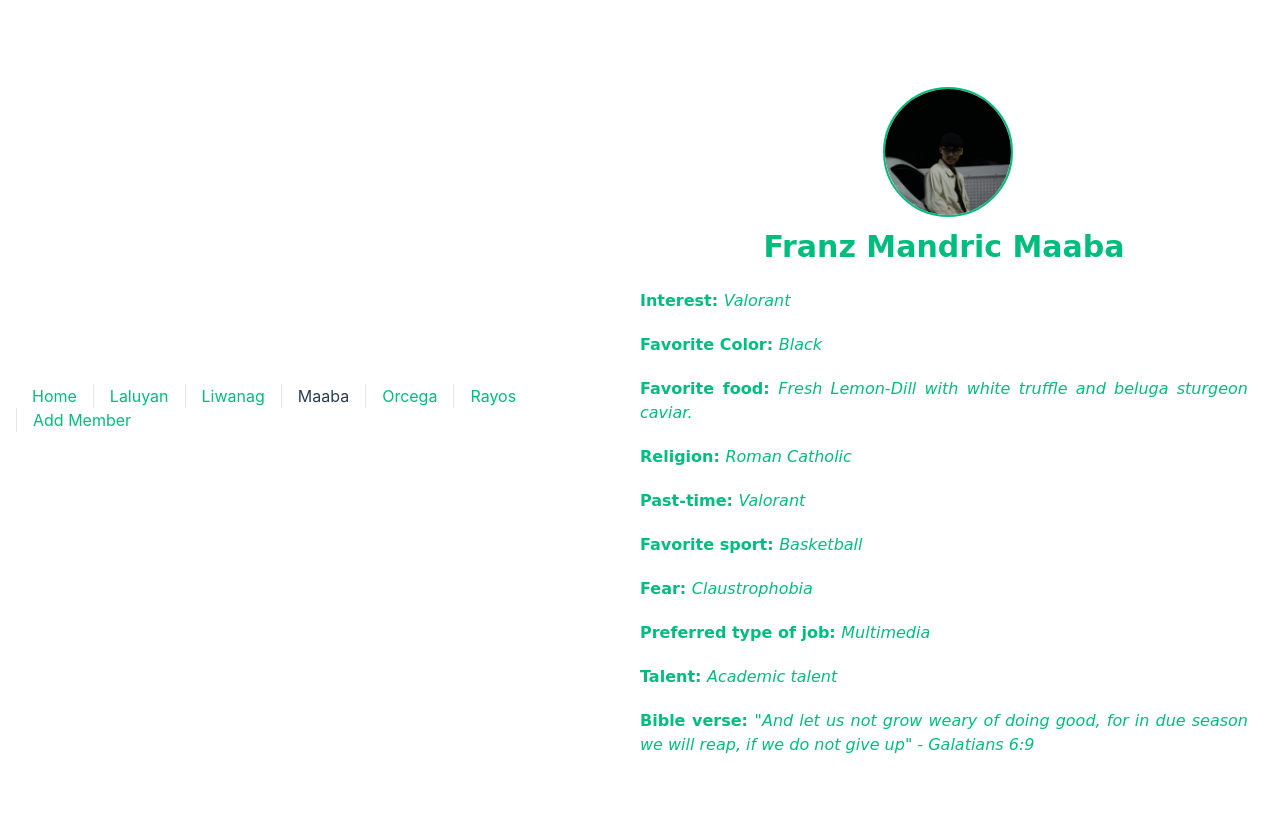
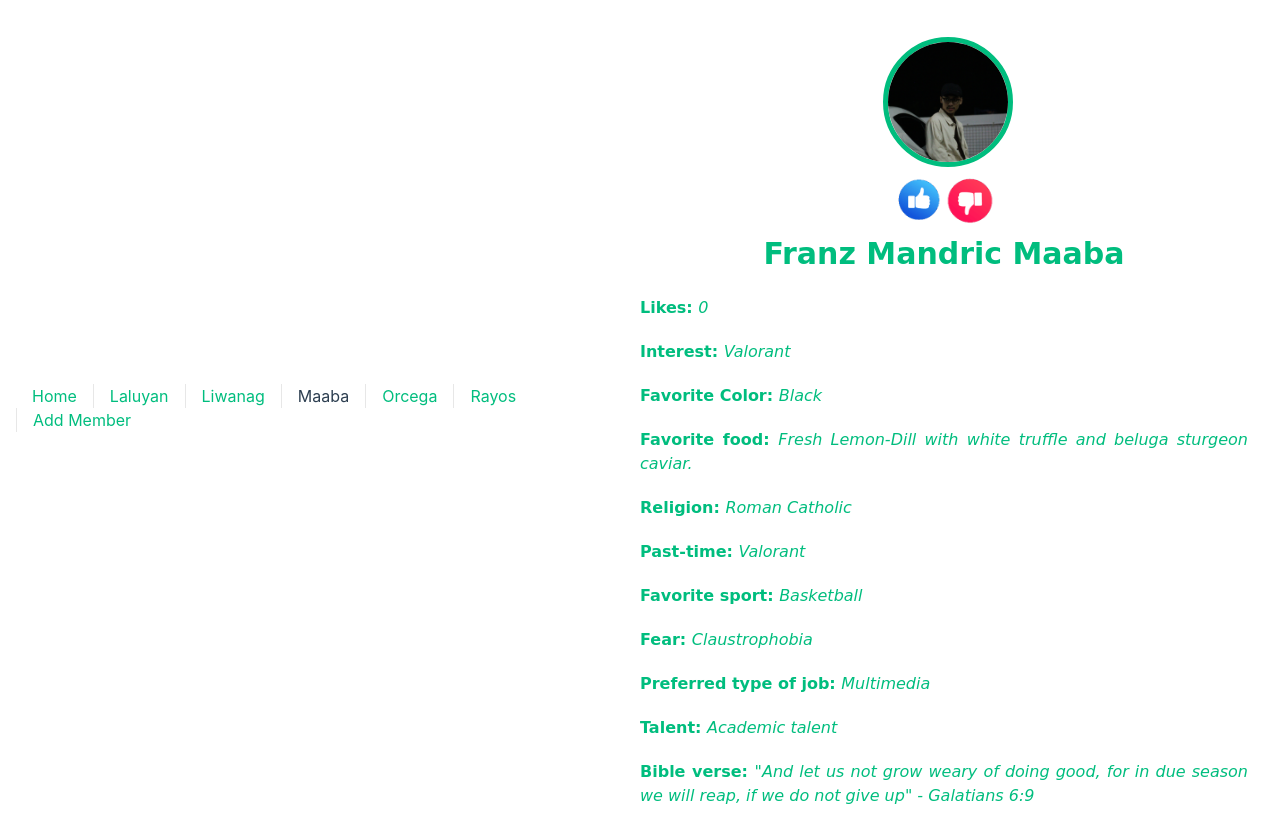
Before and after one commit to multiverseOfClarkness/vue-practice, a Vue app: page /maaba in a window 1280 px wide. Built offline with nearby package versions, Linux system fonts and the light colour scheme.

Commit message:
Like and dislike button on individual profile pages

```diff
--- a/src/views/AboutView.vue
+++ b/src/views/AboutView.vue
@@ -1,6 +1,10 @@
 <script>
   export default {
-
+    data() {
+      return {
+        count: 0
+      }
+    },
     props: {
       name: {
         type: String,
@@ -50,6 +54,16 @@
         type: String,
         required: true
       }
+    },
+    methods: {
+      like() {
+        this.count++
+      },
+
+      dislike() {
+        this.count--
+      }
+
     }
   }
 </script>
@@ -62,9 +76,24 @@
         <img :src="imagesrc" alt="" >
       </div>
 
+      <div >
+        <button @click="like" class="my-button">
+          <img src="../assets/like.png" alt="">
+        </button>
+        <button @click="dislike" class="my-button">
+          <img src="../assets/dislike.png" alt="">
+        </button>
+      </div>
+
 
       <h1>{{ name }}</h1>
 
+      <p>
+        <span class="label">Likes: </span>
+        <span class="content">
+          {{ count }}
+        </span>
+      </p>
       <p>
         <span class="label">Interest: </span>
         <span class="content">
@@ -138,6 +167,33 @@
 </template>
 
 <style >
+
+.my-button {
+  background-color: transparent;
+  border: none;
+  padding: 0;
+  margin: 0;
+  cursor: pointer;
+  position: relative;
+  top: 0;
+  left: 42%;
+  width: 50px;
+  height: 50px;
+}
+
+
+
+.my-button img {
+  display: block;
+  max-width: 100%;
+  height: auto;
+  border-radius: 5px;
+}
+
+.my-button:hover img {
+  filter: brightness(80%);
+}
+
 .about{
   margin-top: 2rem;
   display: flex;
@@ -164,7 +220,7 @@
   width: 130px;
   height: 130px;
   border-radius: 50%;
-  border: 2px solid   hsla(160, 100%, 37%, 1);
+  border: 5px solid   hsla(160, 100%, 37%, 1);
   top: 0;
   left: 40%;
 
@@ -193,6 +249,25 @@
 }
 
 
+.buttons img {
+  width: 50px;
+  height: 50px;
+  border-radius: 50%;
+  position: relative;
+  top: 0;
+  left: 43%;
+
+}
+.buttons button {
+  width: 50px;
+  height: 50px;
+  border-radius: 50%;
+  position: absolute;
+  top: 50%;
+  left: 43%;
+
+}
+
 @media (min-width: 1024px) {
   .about {
     min-height: 100vh;
```
Also changed, not shown: src/assets/dislike.png (added), src/assets/like.png (added).
